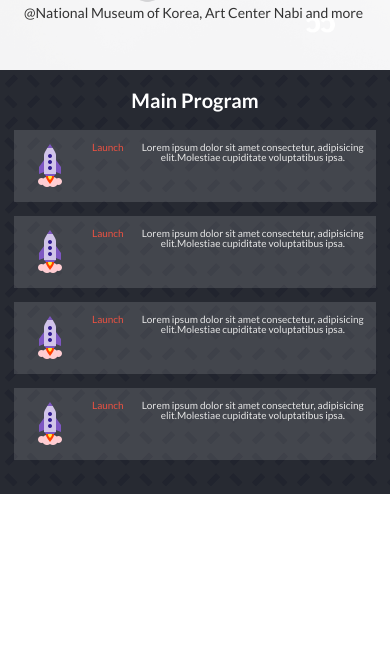
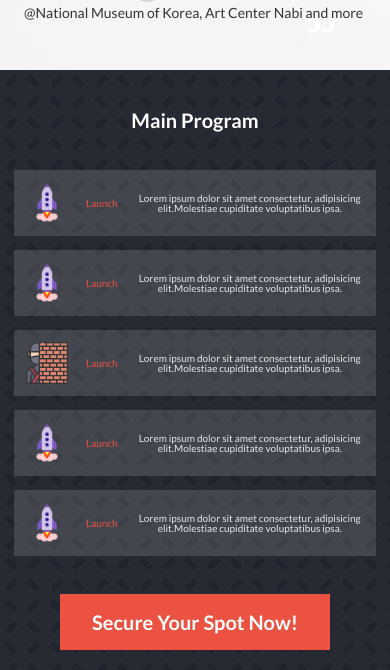
Before and after one commit to RoyJumah/Climate-Change-Conference, a plain HTML site: page index.html in a window 390 px wide. Shown: the part 489-1159 px from the top of the page. Before the commit the page ends 983 px from the top, so only its background shows below. Drawn offline with nearby package versions, Linux system fonts and the light colour scheme.

Commit message:
Add styles to program section

```diff
--- a/index.html
+++ b/index.html
@@ -83,7 +83,10 @@
         </div>
 
         <div class="program-details">
-          <img src="assets/img/launch.png" alt="A rocket launch icon" />
+          <img
+            src="assets/img/behind-the-scenes.png"
+            alt="A rocket launch icon"
+          />
           <p class="program-title">Launch</p>
           <p class="program-info">
             Lorem ipsum dolor sit amet consectetur, adipisicing elit.Molestiae
@@ -98,6 +101,16 @@
             cupiditate voluptatibus ipsa.
           </p>
         </div>
+
+        <div class="program-details">
+          <img src="assets/img/launch.png" alt="A rocket launch icon" />
+          <p class="program-title">Launch</p>
+          <p class="program-info">
+            Lorem ipsum dolor sit amet consectetur, adipisicing elit.Molestiae
+            cupiditate voluptatibus ipsa.
+          </p>
+        </div>
+        <button class="btn btn--signup">Secure Your Spot Now!</button>
       </div>
     </section>
   </body>
--- a/style.css
+++ b/style.css
@@ -158,7 +158,7 @@ body {
     color: #fff;
     text-transform: capitalize;
     font-size: 2rem;
-    margin-bottom: 2rem;
+    margin: 2rem 2rem 4rem 2rem;
   }
   .program-details {
     display: flex;
@@ -171,12 +171,38 @@ body {
   }
   .program-details img {
     display: inline-block;
+    height: 4.2rem;
+    width: 4.2rem;
   }
   .program-title {
     color: #ec5242;
+    align-self: center;
   }
 
   .program-info {
     color: #e6e6e6;
+    align-self: center;
+  }
+
+  .btn,
+  .btn:link,
+  .btn:visited {
+    display: inline-block;
+    text-decoration: none;
+    font-size: 2rem;
+    font-weight: 600;
+    padding: 1.6rem 3.2rem;
+    margin-top: 2.4rem;
+    border: none;
+    cursor: pointer;
+    font-family: inherit;
+    transition: all 0.3s;
+    color: #fff;
+    background-color: #ec5242;
+  }
+
+  .btn--signup:hover,
+  .btn--signup:active {
+    background-color: #bd4235;
   }
 }
```
Also changed, not shown: assets/img/behind-the-scenes.png (added).
